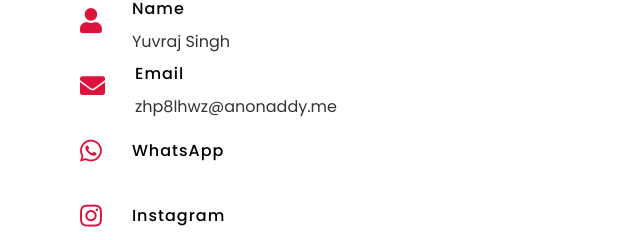
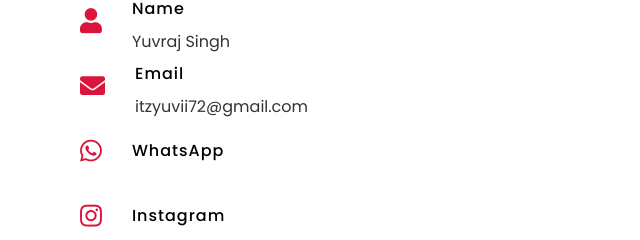
Before and after one commit to mahfuz6080/Yuvii, a plain HTML site: page index.html in a window 1280 px wide. Shown: the part 2919-3159 px from the top of the page, 0-640 px from the left. Drawn offline with nearby package versions, Linux system fonts and the light colour scheme.

Commit message:
Update index.html

```diff
--- a/index.html
+++ b/index.html
@@ -146,7 +146,7 @@ Feel free to connect with me on Instagram or reach out directly to discuss your
               <i class="fas fa-envelope"></i>
               <div class="info">
                 <div class="head">Email</div>
-                <div class="sub-title">zhp8lhwz@anonaddy.me</div>
+                <div class="sub-title">itzyuvii72@gmail.com</div>
               </div>
             </div>
             <div class="row">
```
